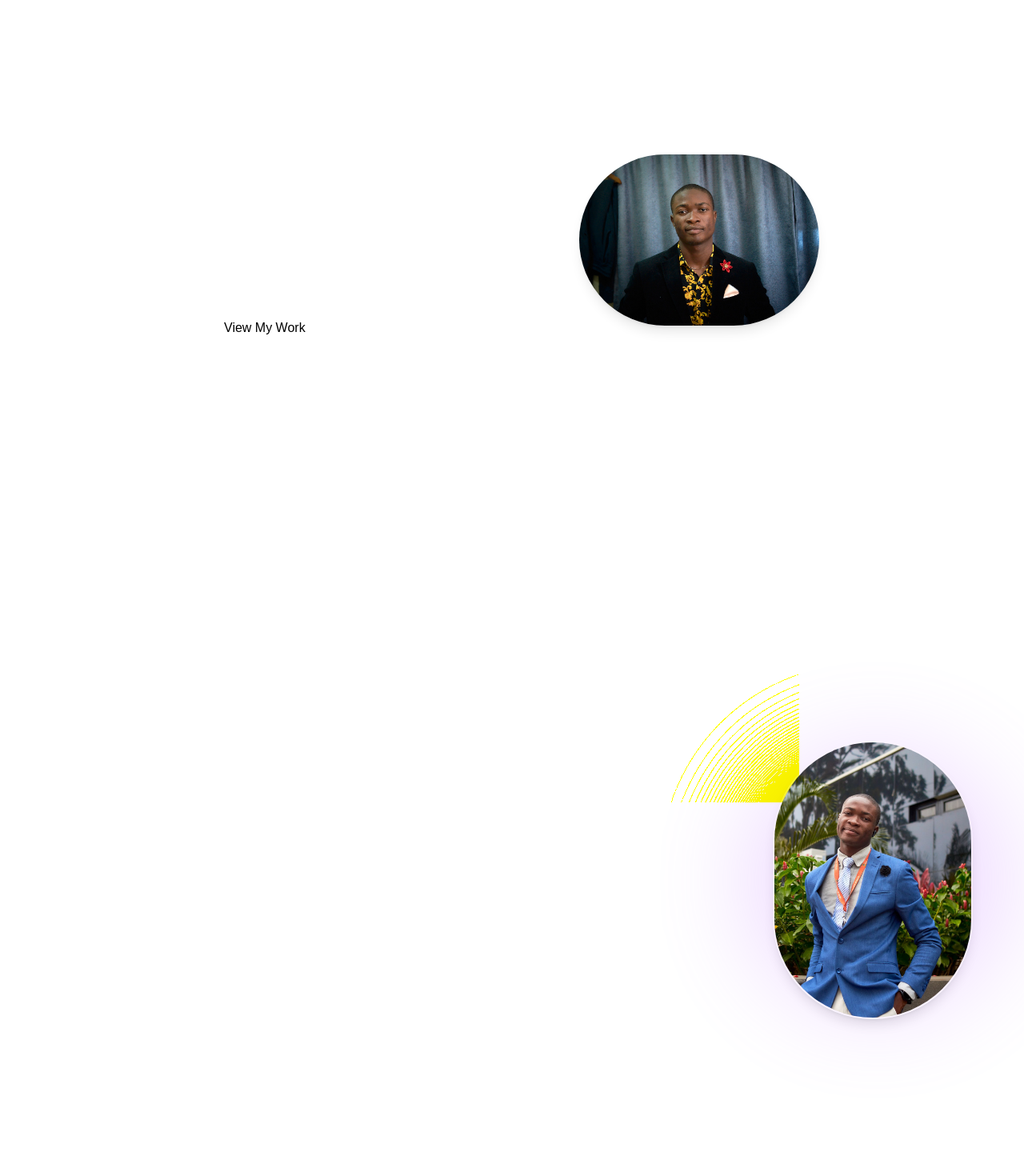
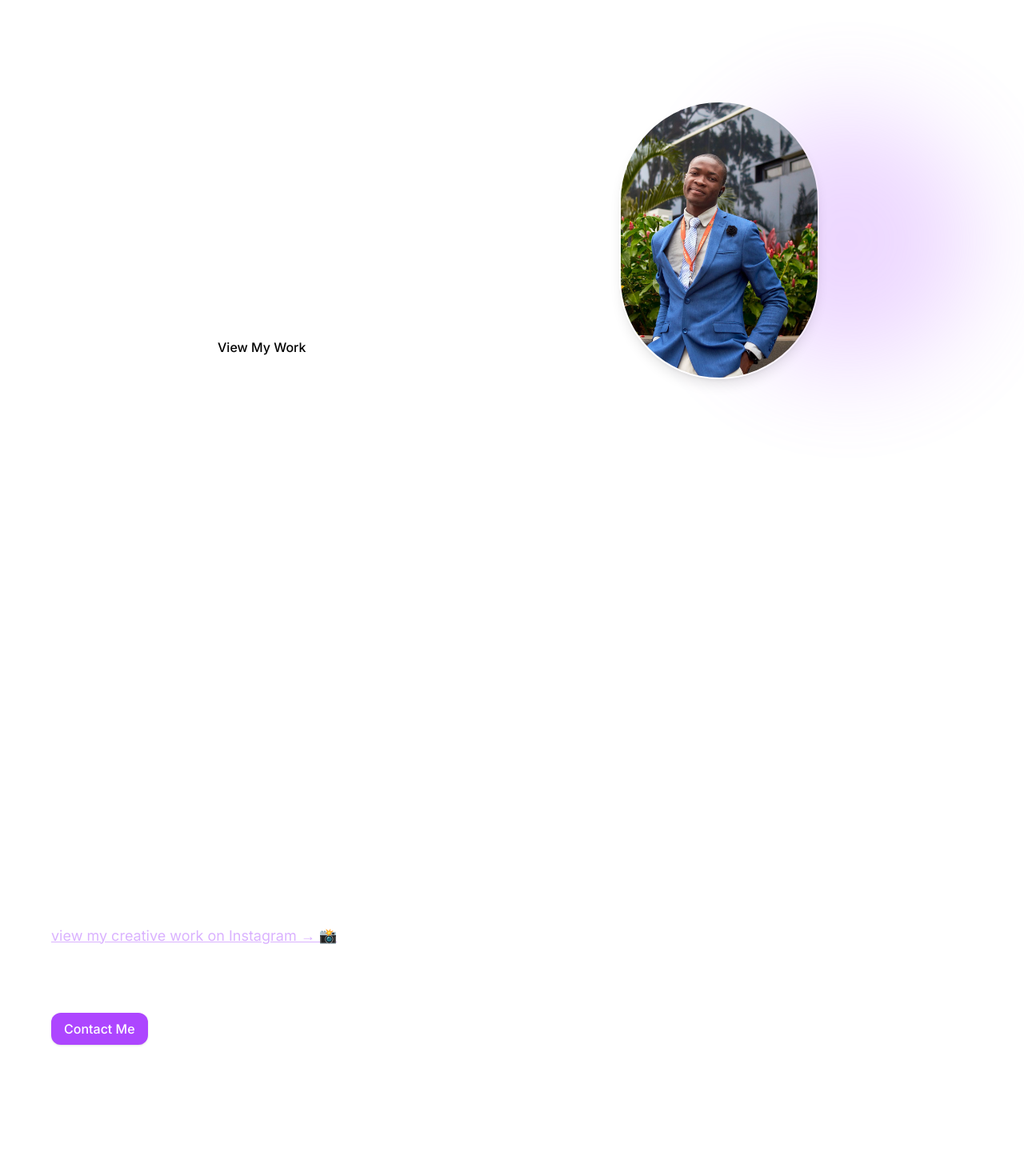
Before and after one commit to sirKay1010/my-portfolio, a Next.js app: page / in a window 1280 px wide. Shown: the part 100-1570 px from the top of the page at 80% size. Built offline with nearby package versions, Linux system fonts and the light colour scheme.

Commit message:
improved about us page
- removed second image
- Restructured the about section
- Changed contact placeholder
- Added new fonts globally

```diff
--- a/src/app/components/About.tsx
+++ b/src/app/components/About.tsx
@@ -1,88 +1,109 @@
 "use client";
 import { motion } from "framer-motion";
-import Image from "next/image";
+import Link from "next/link";
 
 const techStack = [
   "Next.js",
-  "TypeScript",
-  "Tailwind CSS",
-  "Firebase",
   "Blazor",
   "C#",
+  "Firebase",
+  "TypeScript",
+  "JavaScript",
+  "Node.js",
+  "Tailwind CSS",
+  "Framer Motion",
+  "Git",
+  "Figma",
 ];
 
 const AboutSection = () => (
   <section
     id="about"
-    className="h-screen w-full flex items-center justify-center text-white px-6"
+    className="min-h-screen w-full flex items-center justify-center text-white px-6 py-20"
   >
-    <div className="max-w-6xl w-full grid grid-cols-1 md:grid-cols-2 items-center gap-8">
-      {/* Text Content */}
+    <div className="max-w-6xl w-full grid grid-cols-1 md:grid-cols-2 gap-12 items-start">
+      {/* About Me Section - Right */}
       <div>
         <motion.h2
-          className="text-3xl md:text-4xl font-semibold mb-4"
+          className="text-3xl md:text-4xl font-semibold mb-4 [font-family:var(--font-heading)]"
           initial={{ opacity: 0, y: 30 }}
           whileInView={{ opacity: 1, y: 0 }}
-          transition={{ duration: 0.6, ease: "easeOut" }}
+          transition={{ duration: 0.6 }}
           viewport={{ once: true }}
         >
-          About Me
+          A little about Me
         </motion.h2>
 
         <motion.p
-          className="text-lg leading-relaxed mb-4"
+          className="text-lg leading-relaxed whitespace-pre-line mb-6 [font-family:var(--font-body)]"
           initial={{ opacity: 0, y: 20 }}
           whileInView={{ opacity: 1, y: 0 }}
-          transition={{ duration: 0.6, ease: "easeOut", delay: 0.2 }}
+          transition={{ duration: 0.6, delay: 0.2 }}
           viewport={{ once: true }}
         >
-          I&#39;m Kayode — a developer with a passion for creating clean and
-          modern web apps. I build with technologies like Next.js, Blazor, and
-          Firebase. I love solving real-world problems through code and
-          continuously learning new tools and patterns.
+          {`I'm a creative problem solver and self-taught developer from Nigeria.
+            I enjoy bringing ideas to life, whether it’s a slick UI, a fun new project, or trying out a new tech tool.
+            When I’m not writing code, I’m probably behind a camera lens.
+            I love capturing moments through photography and videography. Feel free to `}
+
+          {/* Instagram Link */}
+          <Link
+            href="https://www.instagram.com/sir.kayy__"
+            target="_blank"
+            rel="noopener noreferrer"
+            className="inline-block text-purple-300 underline hover:text-purple-400 transition"
+          >
+            view my creative work on Instagram → 📸
+          </Link>
+
+          {`\nI learn best by building and I live for those "It actually works!” moments.`}
         </motion.p>
 
-        {/* Tech Stack Tags */}
         <motion.div
-          className="flex flex-wrap gap-2"
+          initial={{ opacity: 0, y: 20 }}
+          whileInView={{ opacity: 1, y: 0 }}
+          transition={{ duration: 0.6, delay: 0.3 }}
+          viewport={{ once: true }}
+        >
+          <Link
+            href="#contact"
+            className="inline-block px-4 py-2 bg-purple-500 hover:bg-purple-600 text-white font-medium rounded-xl shadow transition"
+          >
+            Contact Me
+          </Link>
+        </motion.div>
+      </div>
+      {/* Tech Stack Section - Right */}
+      <div>
+        <motion.h3
+          className="text-xl font-medium mb-4"
+          initial={{ opacity: 0, y: 10 }}
+          whileInView={{ opacity: 1, y: 0 }}
+          transition={{ duration: 0.6, delay: 0.2 }}
+          viewport={{ once: true }}
+        >
+          Technologies I’ve worked with
+        </motion.h3>
+
+        <motion.div
+          className="flex flex-wrap gap-3"
           initial={{ opacity: 0 }}
           whileInView={{ opacity: 1 }}
-          transition={{ duration: 0.6, delay: 0.4 }}
+          transition={{ duration: 0.6, delay: 0.3 }}
           viewport={{ once: true }}
         >
           {techStack.map((tech) => (
-            <span
+            <motion.span
               key={tech}
+              whileHover={{ scale: 1.1 }}
+              transition={{ type: "spring", stiffness: 300 }}
               className="px-3 py-1 text-sm rounded-full bg-white/10 border border-white/20"
             >
               {tech}
-            </span>
+            </motion.span>
           ))}
         </motion.div>
       </div>
-
-      <motion.div
-        className="relative flex justify-center md:justify-end"
-        initial={{ opacity: 0, scale: 0.9 }}
-        whileInView={{ opacity: 1, scale: 1 }}
-        transition={{ duration: 0.6, delay: 0.3 }}
-        viewport={{ once: true }}
-      >
-        {/* Background blob */}
-        <div
-          className="absolute top-1/2 left-1/2 -translate-x-1/2 -translate-y-1/2 md:translate-x-0 md:right-0
-          w-72 h-72 md:w-80 md:h-80 -z-10 rounded-full bg-purple-400/30 blur-3xl animate-pulse"
-        />
-
-        {/* Profile image */}
-        <Image
-          src="/profile-icon2.jpg"
-          alt="Kayode"
-          width={250}
-          height={250}
-          className="rounded-full object-cover shadow-lg border-2 border-white/20"
-        />
-      </motion.div>
     </div>
   </section>
 );
--- a/src/app/components/Contact.tsx
+++ b/src/app/components/Contact.tsx
@@ -142,7 +142,7 @@ const ContactSection = () => {
             <input
               type="text"
               name="name"
-              placeholder="Your Name"
+              placeholder="e.g. Mark"
               value={formValues.name}
               onChange={handleInputChange}
               className={`w-full p-3 rounded-lg bg-white/10 placeholder-white focus:outline-none focus:ring-2 ${
@@ -155,7 +155,7 @@ const ContactSection = () => {
             <input
               type="email"
               name="email"
-              placeholder="Your Email"
+              placeholder="mark@example.com"
               value={formValues.email}
               onChange={handleInputChange}
               className={`w-full p-3 rounded-lg bg-white/10 placeholder-white focus:outline-none focus:ring-2 ${
@@ -167,7 +167,7 @@ const ContactSection = () => {
             )}
             <textarea
               name="message"
-              placeholder="Your Message"
+              placeholder="Message..."
               rows={5}
               value={formValues.message}
               onChange={handleInputChange}
--- a/src/app/components/Hero.tsx
+++ b/src/app/components/Hero.tsx
@@ -1,6 +1,7 @@
 "use client";
 
 import Image from "next/image";
+import { motion } from "framer-motion";
 
 const Hero = () => {
   return (
@@ -12,7 +13,7 @@ const Hero = () => {
         {/* Left: Text */}
         <div>
           <h1 className="text-4xl md:text-5xl font-bold mb-4">
-            Hi, my name is Kayode
+            Hi there, I'm Kayode Kolawole
           </h1>
           <p className="text-lg md:text-xl mb-6">
             I am a developer passionate about building elegant, modern web
@@ -20,7 +21,7 @@ const Hero = () => {
           </p>
           <a
             href="#projects"
-            className="inline-block px-6 py-3 bg-white text-black font-medium rounded hover:bg-gray-200 transition"
+            className="inline-block px-4 py-2 bg-white text-black font-medium rounded hover:bg-gray-200 transition"
           >
             View My Work
           </a>
@@ -28,13 +29,29 @@ const Hero = () => {
 
         {/* Right: Image */}
         <div className="flex justify-center md:justify-end">
-          <Image
-            src="/profile-icon.jpg"
-            alt="image"
-            width={300}
-            height={300}
-            className="rounded-full shadow-lg object-cover"
-          />
+          {/* Image Section */}
+          <motion.div
+            className="relative flex justify-center md:justify-end"
+            initial={{ opacity: 0, scale: 0.9 }}
+            whileInView={{ opacity: 1, scale: 1 }}
+            transition={{ duration: 0.6, delay: 0.3 }}
+            viewport={{ once: true }}
+          >
+            {/* Background blob */}
+            <div
+              className="absolute top-1/2 left-1/2 -translate-x-1/2 -translate-y-1/2 md:translate-x-0 md:right-0
+             w-72 h-72 md:w-80 md:h-80 -z-10 rounded-full bg-purple-400/30 blur-3xl animate-pulse"
+            />
+
+            {/* Profile image */}
+            <Image
+              src="/profile-icon2.jpg"
+              alt="Kayode"
+              width={250}
+              height={250}
+              className="rounded-full object-cover shadow-lg border-2 border-white/20"
+            />
+          </motion.div>
         </div>
       </div>
     </section>
--- a/src/app/components/Projects.tsx
+++ b/src/app/components/Projects.tsx
@@ -118,7 +118,7 @@ const ProjectsSection = () => {
         transition={{ duration: 0.5 }}
         viewport={{ once: true }}
       >
-        My Projects
+        Featured Projects
       </motion.h2>
 
       {/* Arrows */}
--- a/src/app/globals.css
+++ b/src/app/globals.css
@@ -8,8 +8,6 @@
 @theme inline {
   --color-background: var(--background);
   --color-foreground: var(--foreground);
-  --font-sans: var(--font-geist-sans);
-  --font-mono: var(--font-geist-mono);
 }
 
 @media (prefers-color-scheme: dark) {
@@ -21,12 +19,24 @@
 
 html {
   scroll-behavior: smooth;
+  /* Set default fonts directly on root */
+  --font-heading: var(--font-sora), sans-serif;
+  --font-body: var(--font-inter), sans-serif;
 }
 
 body {
   background: var(--background);
   color: var(--foreground);
-  font-family: Arial, Helvetica, sans-serif;
+  font-family: var(--font-body), sans-serif;
+}
+
+h1,
+h2,
+h3,
+h4,
+h5,
+h6 {
+  font-family: var(--font-heading), sans-serif;
 }
 
 .svgClass {
--- a/src/app/layout.tsx
+++ b/src/app/layout.tsx
@@ -1,15 +1,27 @@
 import type { Metadata } from "next";
-import { Geist, Geist_Mono } from "next/font/google";
+import { Geist, Geist_Mono, Sora, Inter } from "next/font/google";
 import "./globals.css";
 
-const geistSans = Geist({
-  variable: "--font-geist-sans",
+// const geistSans = Geist({
+//   variable: "--font-geist-sans",
+//   subsets: ["latin"],
+// });
+
+// const geistMono = Geist_Mono({
+//   variable: "--font-geist-mono",
+//   subsets: ["latin"],
+// });
+
+const sora = Sora({
+  variable: "--font-sora",
   subsets: ["latin"],
+  weight: ["400", "600", "700"],
 });
 
-const geistMono = Geist_Mono({
-  variable: "--font-geist-mono",
+const inter = Inter({
+  variable: "--font-inter",
   subsets: ["latin"],
+  weight: ["300", "400", "500", "600", "700"],
 });
 
 export const metadata: Metadata = {
@@ -26,9 +38,11 @@ export default function RootLayout({
   children: React.ReactNode;
 }>) {
   return (
-    <html lang="en">
+    <html lang="en" className={`${sora.variable} ${inter.variable}`}>
       <body
-        className={`${geistSans.variable} ${geistMono.variable} bg-[url('/patterns/topography.svg')] bg-repeat bg-fixed antialiased`}
+        className={
+          "bg-[url('/patterns/topography.svg')] bg-repeat bg-fixed antialiased"
+        }
       >
         {children}
       </body>
```
